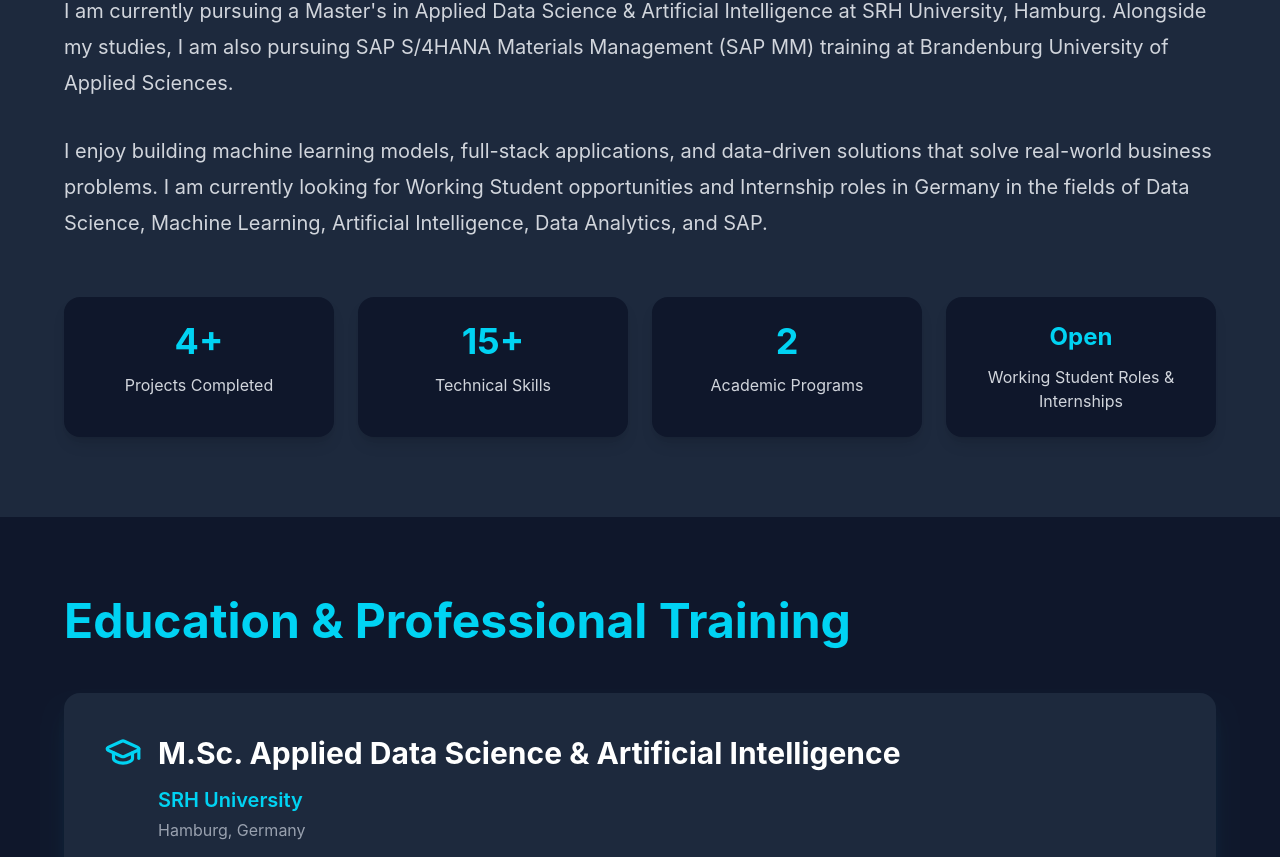
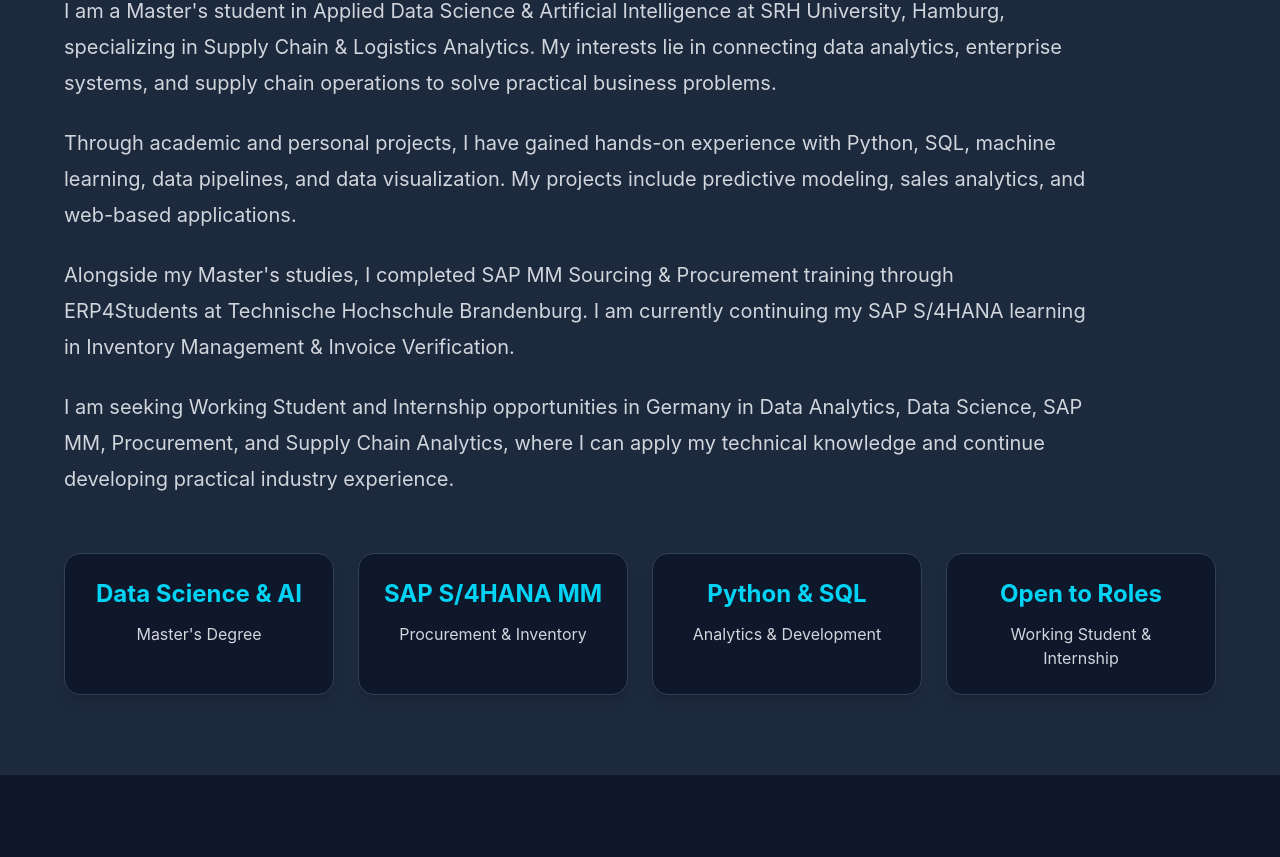
Before and after one commit to somalavinay879-18/vinay-somala-portfolio, a React app: page / in a window 1280 px wide. Shown: the part 975-1832 px from the top of the page. Built offline with nearby package versions, Linux system fonts and the light colour scheme; the HTML template or start-up script is replaced by a standard one.

Commit message:
Update About.jsx

```diff
--- a/src/components/About.jsx
+++ b/src/components/About.jsx
@@ -1,68 +1,95 @@
+
 export default function About() {
+    const highlights = [
+        {
+            title: "Data Science & AI",
+            description: "Master's Degree",
+        },
+        {
+            title: "SAP S/4HANA MM",
+            description: "Procurement & Inventory",
+        },
+        {
+            title: "Python & SQL",
+            description: "Analytics & Development",
+        },
+        {
+            title: "Open to Roles",
+            description: "Working Student & Internship",
+        },
+    ];
+
     return (
         <section
             id="about"
-            className="bg-slate-800 text-white py-20 px-8"
+            className="bg-slate-800 text-white py-20 px-6 md:px-8"
         >
             <div className="max-w-6xl mx-auto">
 
-                <h2 className="text-5xl font-bold text-cyan-400 mb-10">
+                {/* Section Heading */}
+                <h2 className="text-4xl md:text-5xl font-bold text-cyan-400 mb-10">
                     About Me
                 </h2>
 
-                <p className="text-xl leading-9 text-gray-300">
-                    I am currently pursuing a Master's in Applied Data Science &
-                    Artificial Intelligence at SRH University, Hamburg. Alongside
-                    my studies, I am also pursuing SAP S/4HANA Materials Management
-                    (SAP MM) training at Brandenburg University of Applied Sciences.
-                </p>
+                {/* Professional Introduction */}
+                <div className="max-w-5xl space-y-6">
 
-                <p className="text-xl leading-9 text-gray-300 mt-8">
-                    I enjoy building machine learning models, full-stack
-                    applications, and data-driven solutions that solve
-                    real-world business problems. I am currently looking for
-                    Working Student opportunities and Internship roles in
-                    Germany in the fields of Data Science, Machine Learning,
-                    Artificial Intelligence, Data Analytics, and SAP.
-                </p>
+                    <p className="text-lg md:text-xl leading-8 md:leading-9 text-gray-300">
+                        I am a Master's student in Applied Data Science
+                        & Artificial Intelligence at SRH University,
+                        Hamburg, specializing in Supply Chain &
+                        Logistics Analytics. My interests lie in
+                        connecting data analytics, enterprise systems,
+                        and supply chain operations to solve practical
+                        business problems.
+                    </p>
 
-                <div className="grid md:grid-cols-4 gap-6 mt-14">
+                    <p className="text-lg md:text-xl leading-8 md:leading-9 text-gray-300">
+                        Through academic and personal projects, I have
+                        gained hands-on experience with Python, SQL,
+                        machine learning, data pipelines, and data
+                        visualization. My projects include predictive
+                        modeling, sales analytics, and web-based
+                        applications.
+                    </p>
 
-                    <div className="bg-slate-900 rounded-2xl p-6 text-center hover:-translate-y-2 transition duration-300 shadow-lg hover:shadow-cyan-500/20">
-                        <h3 className="text-4xl font-bold text-cyan-400">
-                            4+
-                        </h3>
-                        <p className="mt-3 text-gray-300">
-                            Projects Completed
-                        </p>
-                    </div>
+                    <p className="text-lg md:text-xl leading-8 md:leading-9 text-gray-300">
+                        Alongside my Master's studies, I completed
+                        SAP MM Sourcing & Procurement training through
+                        ERP4Students at Technische Hochschule Brandenburg.
+                        I am currently continuing my SAP S/4HANA
+                        learning in Inventory Management & Invoice
+                        Verification.
+                    </p>
 
-                    <div className="bg-slate-900 rounded-2xl p-6 text-center hover:-translate-y-2 transition duration-300 shadow-lg hover:shadow-cyan-500/20">
-                        <h3 className="text-4xl font-bold text-cyan-400">
-                            15+
-                        </h3>
-                        <p className="mt-3 text-gray-300">
-                            Technical Skills
-                        </p>
-                    </div>
+                    <p className="text-lg md:text-xl leading-8 md:leading-9 text-gray-300">
+                        I am seeking Working Student and Internship
+                        opportunities in Germany in Data Analytics,
+                        Data Science, SAP MM, Procurement, and
+                        Supply Chain Analytics, where I can apply
+                        my technical knowledge and continue
+                        developing practical industry experience.
+                    </p>
 
-                    <div className="bg-slate-900 rounded-2xl p-6 text-center hover:-translate-y-2 transition duration-300 shadow-lg hover:shadow-cyan-500/20">
-                        <h3 className="text-4xl font-bold text-cyan-400">
-                            2
-                        </h3>
-                        <p className="mt-3 text-gray-300">
-                            Academic Programs
-                        </p>
-                    </div>
+                </div>
 
-                    <div className="bg-slate-900 rounded-2xl p-6 text-center hover:-translate-y-2 transition duration-300 shadow-lg hover:shadow-cyan-500/20">
-                        <h3 className="text-2xl font-bold text-cyan-400">
-                            Open
-                        </h3>
-                        <p className="mt-3 text-gray-300">
-                            Working Student Roles & Internships
-                        </p>
-                    </div>
+                {/* Professional Highlights */}
+                <div className="grid sm:grid-cols-2 lg:grid-cols-4 gap-6 mt-14">
+
+                    {highlights.map((item) => (
+                        <div
+                            key={item.title}
+                            className="bg-slate-900 border border-slate-700 rounded-2xl p-6 text-center shadow-lg hover:-translate-y-2 hover:border-cyan-400 hover:shadow-cyan-500/20 transition duration-300"
+                        >
+                            <h3 className="text-xl md:text-2xl font-bold text-cyan-400">
+                                {item.title}
+                            </h3>
+
+                            <p className="mt-3 text-gray-300 text-sm md:text-base">
+                                {item.description}
+                            </p>
+                        </div>
+                    ))}
 
                 </div>
 
```
